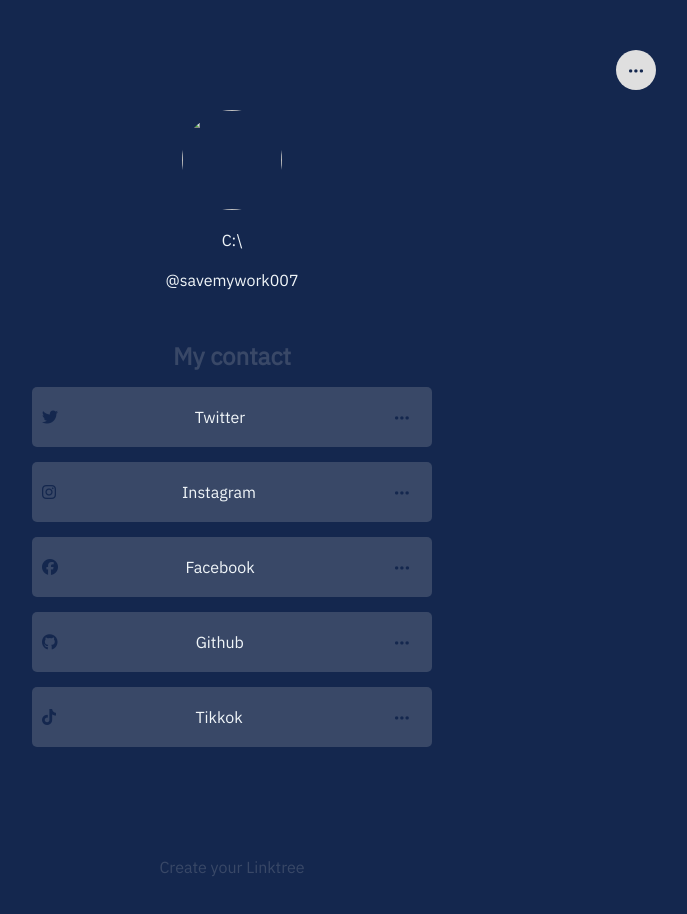
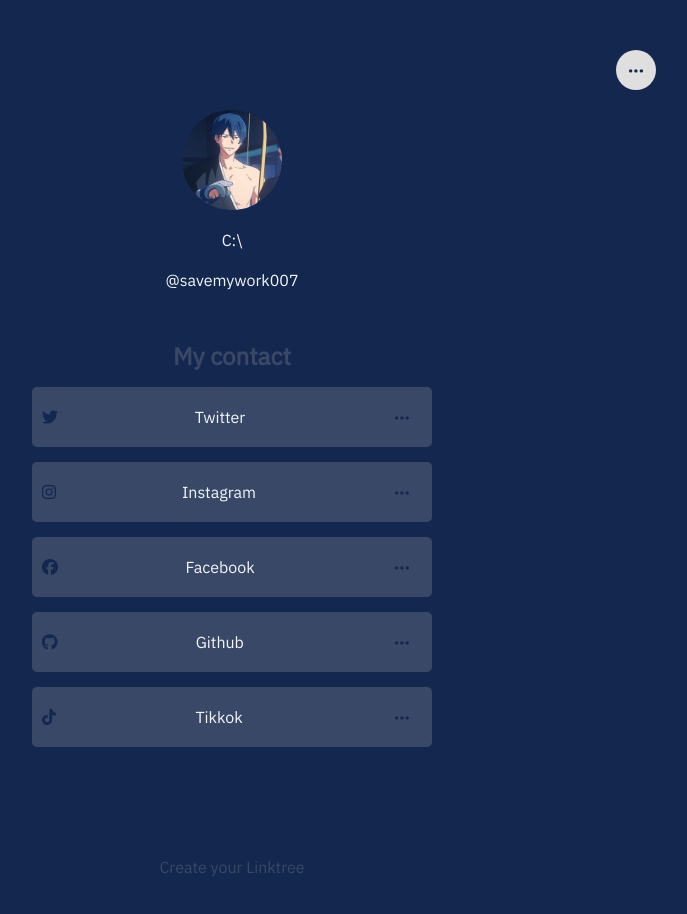
Before and after one commit to savemywork007/linktree-clone, a plain HTML site: page index.html in a window 1280 px wide. Shown: the whole page, without its empty margins (408-1095 px from the left). Drawn offline with Linux system fonts and the light colour scheme.

Commit message:
Update index.html
edit image path

```diff
--- a/index.html
+++ b/index.html
@@ -19,7 +19,7 @@
         <div class="main-item">
             <div class="main-header">
                 <div class="main-item-header">
-                    <img src="../linktr/image/img.jpg" alt="">
+                    <img src="./image/img.jpg" alt="">
                     <p>C:\</p>
                     <p>@savemywork007</p>
                 </div>
```
